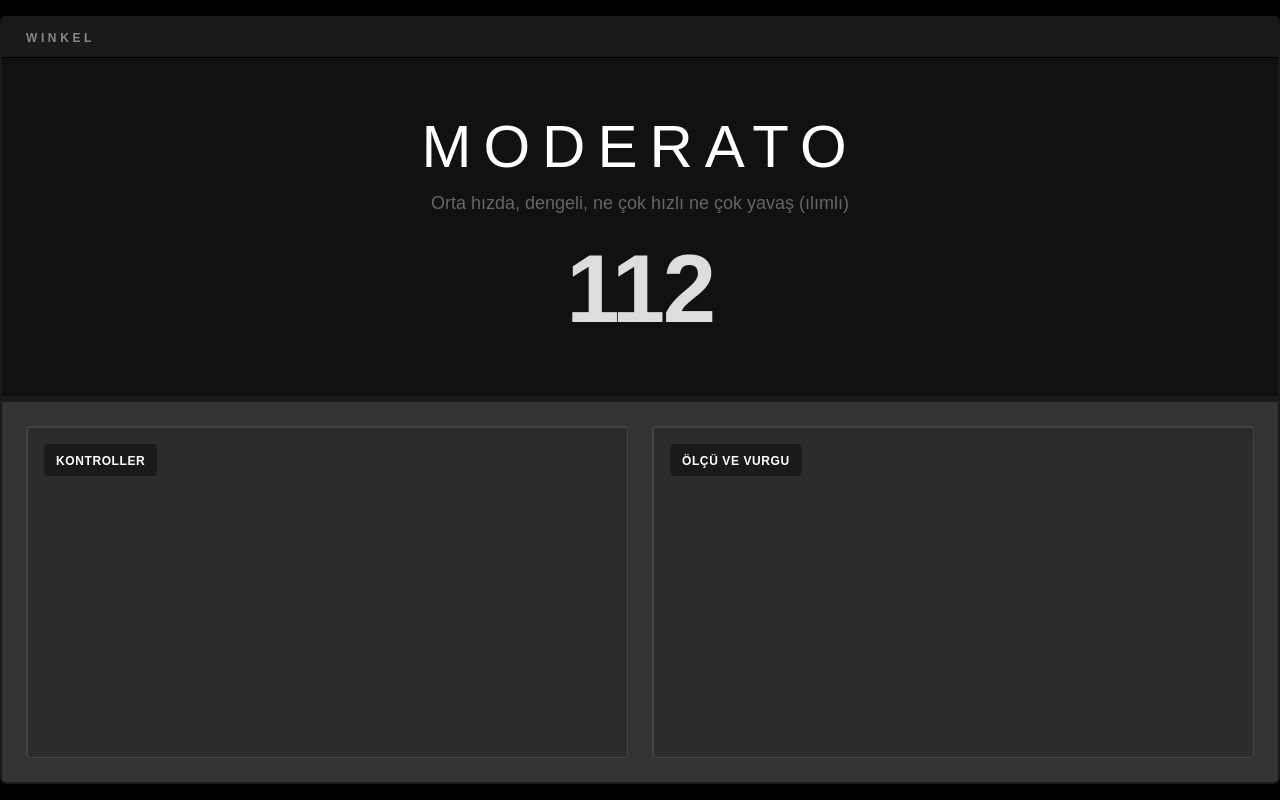
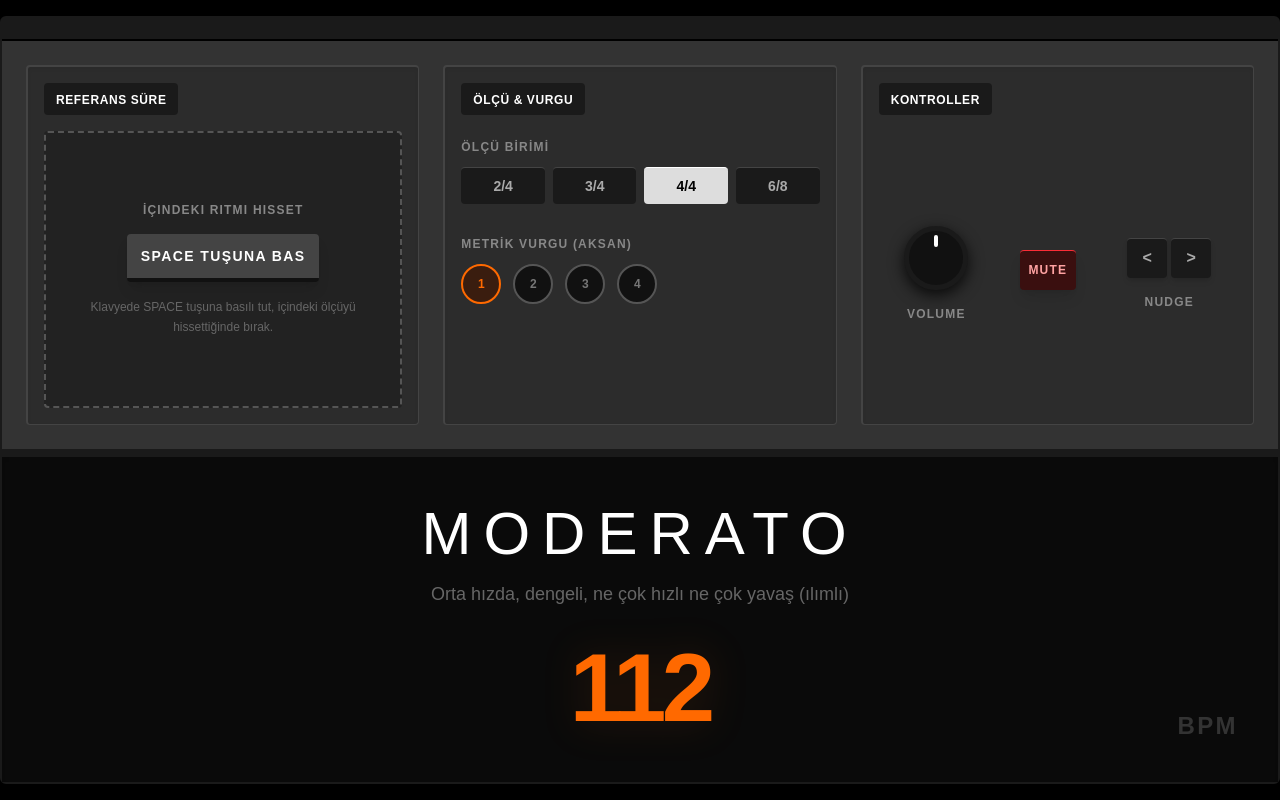
Before and after one commit to cemkoyuk/winkel, a Next.js app: page / in a window 1280 px wide. Built offline with nearby package versions, Linux system fonts and the light colour scheme.

Commit message:
scroll ve logo kaldirildi

```diff
--- a/app/page.tsx
+++ b/app/page.tsx
@@ -1,42 +1,110 @@
 export default function Home() {
   return (
-    /* Arka plan: Simsiyah bir stüdyo masası gibi, içeriği tam ortaya hizalar */
-    <main className="flex items-center justify-center min-h-screen bg-black">
+    /* Ana taşıyıcı: Tüm ekranı kaplar (w-screen h-screen) ve taşan her şeyi gizler (overflow-hidden). Kayma hissi tamamen biter. */
+    <main className="flex items-center justify-center w-screen h-screen bg-black overflow-hidden">
 
-      {/* Ana Cihaz Kasası: Tam 1280x768 kilitli, kenarları hafif yuvarlak */}
-      <div className="w-[1280px] h-[768px] bg-[#2A2A2A] rounded-md shadow-2xl overflow-hidden flex flex-col border-2 border-[#1A1A1A]">
+      {/* ANA CİHAZ KASASI */}
+      <div className="w-[1280px] h-[768px] bg-[#2A2A2A] rounded-md shadow-2xl flex flex-col border-2 border-[#1A1A1A]">
 
-        {/* 1. ÜST BAR: Çok ince, sadece küçük logomuz/yazımız var */}
-        <div className="h-10 bg-[#1A1A1A] border-b border-black flex items-center px-6">
-          <span className="text-[#888888] text-xs tracking-[0.3em] font-bold">WINKEL</span>
+        {/* 1. ÜST BAR (Yazı tamamen kaldırıldı, sadece donanımsal bir çıta hissiyatı için ince bir siyah şerit bırakıldı) */}
+        <div className="h-6 bg-[#1A1A1A] border-b-2 border-black"></div>
+
+        {/* 2. KONTROL PANELİ */}
+        <div className="h-[55%] bg-[#333333] p-6 flex gap-6">
+
+          {/* SOL PANEL - REFERANS SÜRE (Space Tuşu) */}
+          <div className="flex-1 bg-[#2C2C2C] rounded-sm shadow-inner border-t-2 border-[#444444] border-l-2 border-[#444444] border-r border-[#222222] border-b border-[#222222] p-4 flex flex-col">
+            <div className="bg-[#1A1A1A] px-3 py-1 self-start rounded-sm mb-4">
+              <span className="text-white text-xs font-bold tracking-wider">REFERANS SÜRE</span>
             </div>
 
-        {/* 2. DİJİTAL EKRAN: Tempo bilgisinin devasa yazacağı orta bölüm */}
-        <div className="h-[45%] bg-[#111111] flex flex-col items-center justify-center border-b-[6px] border-[#1A1A1A]">
-            <h1 className="text-6xl text-white font-light tracking-[0.2em] mb-3">MODERATO</h1>
-            <p className="text-[#666666] text-lg font-medium">Orta hızda, dengeli, ne çok hızlı ne çok yavaş (ılımlı)</p>
-            <div className="text-8xl text-[#DDDDDD] font-bold mt-6 tracking-tight">112</div>
+            <div className="flex-1 flex flex-col items-center justify-center border-2 border-dashed border-[#555555] rounded bg-[#222222] p-4 text-center">
+                <span className="text-[#888888] text-xs font-bold mb-4 uppercase tracking-widest">İçindeki ritmi hisset</span>
+                <div className="w-48 h-12 bg-[#444444] rounded flex items-center justify-center border-b-4 border-[#111111] shadow-lg mb-4 cursor-pointer hover:bg-[#555555] transition-colors">
+                    <span className="text-white font-bold tracking-widest text-sm">SPACE TUŞUNA BAS</span>
+                </div>
+                <span className="text-[#666666] text-xs leading-relaxed">Klavyede SPACE tuşuna basılı tut, içindeki ölçüyü<br/>hissettiğinde bırak.</span>
+            </div>
           </div>
 
-        {/* 3. DONANIM PANELİ: Potansların ve ayarların olacağı alt bölüm */}
-        <div className="flex-1 bg-[#333333] p-6 flex gap-6">
+          {/* ORTA PANEL - ÖLÇÜ VE VURGU */}
+          <div className="flex-1 bg-[#2C2C2C] rounded-sm shadow-inner border-t-2 border-[#444444] border-l-2 border-[#444444] border-r border-[#222222] border-b border-[#222222] p-4 flex flex-col">
+            <div className="bg-[#1A1A1A] px-3 py-1 self-start rounded-sm mb-6">
+              <span className="text-white text-xs font-bold tracking-wider">ÖLÇÜ & VURGU</span>
+            </div>
 
-          {/* Sol Panel Örneği */}
+            {/* Ölçü Seçimi */}
+            <div className="mb-8">
+              <span className="text-[#888888] text-xs block mb-3 font-bold tracking-widest">ÖLÇÜ BİRİMİ</span>
+              <div className="flex gap-2">
+                {['2/4', '3/4', '4/4', '6/8'].map(m => (
+                    <div key={m} className={`flex-1 text-center py-2 rounded text-sm font-bold border-t cursor-pointer transition-colors ${m === '4/4' ? 'bg-[#DDDDDD] text-black border-white' : 'bg-[#1A1A1A] text-[#AAAAAA] border-[#444444] hover:bg-[#333333]'}`}>
+                      {m}
+                    </div>
+                ))}
+              </div>
+            </div>
+
+            {/* Vurgu (Aksan) Seçimi */}
+            <div>
+              <span className="text-[#888888] text-xs block mb-3 font-bold tracking-widest">METRİK VURGU (AKSAN)</span>
+              <div className="flex gap-3">
+                {['1', '2', '3', '4'].map(a => (
+                    <div key={a} className={`w-10 h-10 flex items-center justify-center rounded-full text-xs font-bold border-2 cursor-pointer transition-colors ${a === '1' ? 'border-orange-500 text-orange-500 bg-[#3a1d0f]' : 'border-[#555555] text-[#777777] bg-[#111111] hover:border-[#888888]'}`}>
+                      {a}
+                    </div>
+                ))}
+              </div>
+            </div>
+          </div>
+
+          {/* SAĞ PANEL - SES VE NUDGE AYARLARI */}
           <div className="flex-1 bg-[#2C2C2C] rounded-sm shadow-inner border-t-2 border-[#444444] border-l-2 border-[#444444] border-r border-[#222222] border-b border-[#222222] p-4 flex flex-col">
-            <div className="bg-[#1A1A1A] px-3 py-1 self-start rounded-sm mb-4">
+            <div className="bg-[#1A1A1A] px-3 py-1 self-start rounded-sm mb-6">
               <span className="text-white text-xs font-bold tracking-wider">KONTROLLER</span>
             </div>
-            {/* Buraya potanslar ve Nudge tuşları gelecek */}
+
+            <div className="flex justify-around items-center flex-1">
+
+                {/* Volume Potansı Görseli */}
+                <div className="flex flex-col items-center">
+                    <div className="w-16 h-16 rounded-full bg-[#111111] border-[5px] border-[#1A1A1A] shadow-[0_5px_15px_rgba(0,0,0,0.8)] relative flex items-center justify-center cursor-pointer">
+                        {/* Potans üstündeki beyaz çizgi */}
+                        <div className="w-1 h-3 bg-white absolute top-1 rounded-full"></div>
+                    </div>
+                    <span className="text-[#888888] text-xs mt-4 font-bold tracking-widest">VOLUME</span>
                 </div>
 
-          {/* Sağ Panel Örneği */}
-          <div className="flex-1 bg-[#2C2C2C] rounded-sm shadow-inner border-t-2 border-[#444444] border-l-2 border-[#444444] border-r border-[#222222] border-b border-[#222222] p-4 flex flex-col">
-            <div className="bg-[#1A1A1A] px-3 py-1 self-start rounded-sm mb-4">
-              <span className="text-white text-xs font-bold tracking-wider">ÖLÇÜ VE VURGU</span>
+                {/* Mute Butonu */}
+                <div className="flex flex-col items-center">
+                     <div className="w-14 h-10 bg-[#3a0f0f] border-t border-red-500 rounded flex items-center justify-center shadow-lg mb-2 cursor-pointer hover:bg-red-900 transition-colors">
+                        <span className="text-red-300 text-xs font-bold tracking-widest">MUTE</span>
                      </div>
-            {/* Buraya ölçü seçenekleri ve metrik vurgu ayarları gelecek */}
                 </div>
 
+                {/* Nudge Butonları */}
+                <div className="flex flex-col items-center">
+                     <div className="flex gap-1 mb-2">
+                        <div className="w-10 h-10 bg-[#1A1A1A] rounded flex items-center justify-center text-[#AAAAAA] font-bold border-t border-[#444444] shadow-md cursor-pointer hover:bg-[#333333]">&lt;</div>
+                        <div className="w-10 h-10 bg-[#1A1A1A] rounded flex items-center justify-center text-[#AAAAAA] font-bold border-t border-[#444444] shadow-md cursor-pointer hover:bg-[#333333]">&gt;</div>
+                     </div>
+                     <span className="text-[#888888] text-xs mt-2 font-bold tracking-widest">NUDGE</span>
+                </div>
+
+            </div>
+          </div>
+
+        </div>
+
+        {/* 3. DİJİTAL EKRAN (Sonuçlar) */}
+        <div className="h-[45%] bg-[#0a0a0a] flex flex-col items-center justify-center border-t-[8px] border-[#1A1A1A] shadow-inner relative">
+            <h1 className="text-6xl text-white font-light tracking-[0.2em] mb-4">MODERATO</h1>
+            <p className="text-[#666666] text-lg font-medium">Orta hızda, dengeli, ne çok hızlı ne çok yavaş (ılımlı)</p>
+            <div className="text-8xl text-orange-500 font-bold mt-8 tracking-tighter drop-shadow-[0_0_20px_rgba(249,115,22,0.15)]">
+              112
+            </div>
+            {/* Minik BPM yazısı */}
+            <span className="absolute bottom-10 right-10 text-[#333333] text-2xl font-bold tracking-widest">BPM</span>
         </div>
 
       </div>
```
Lines whose indentation alone changed are shown as unchanged.
